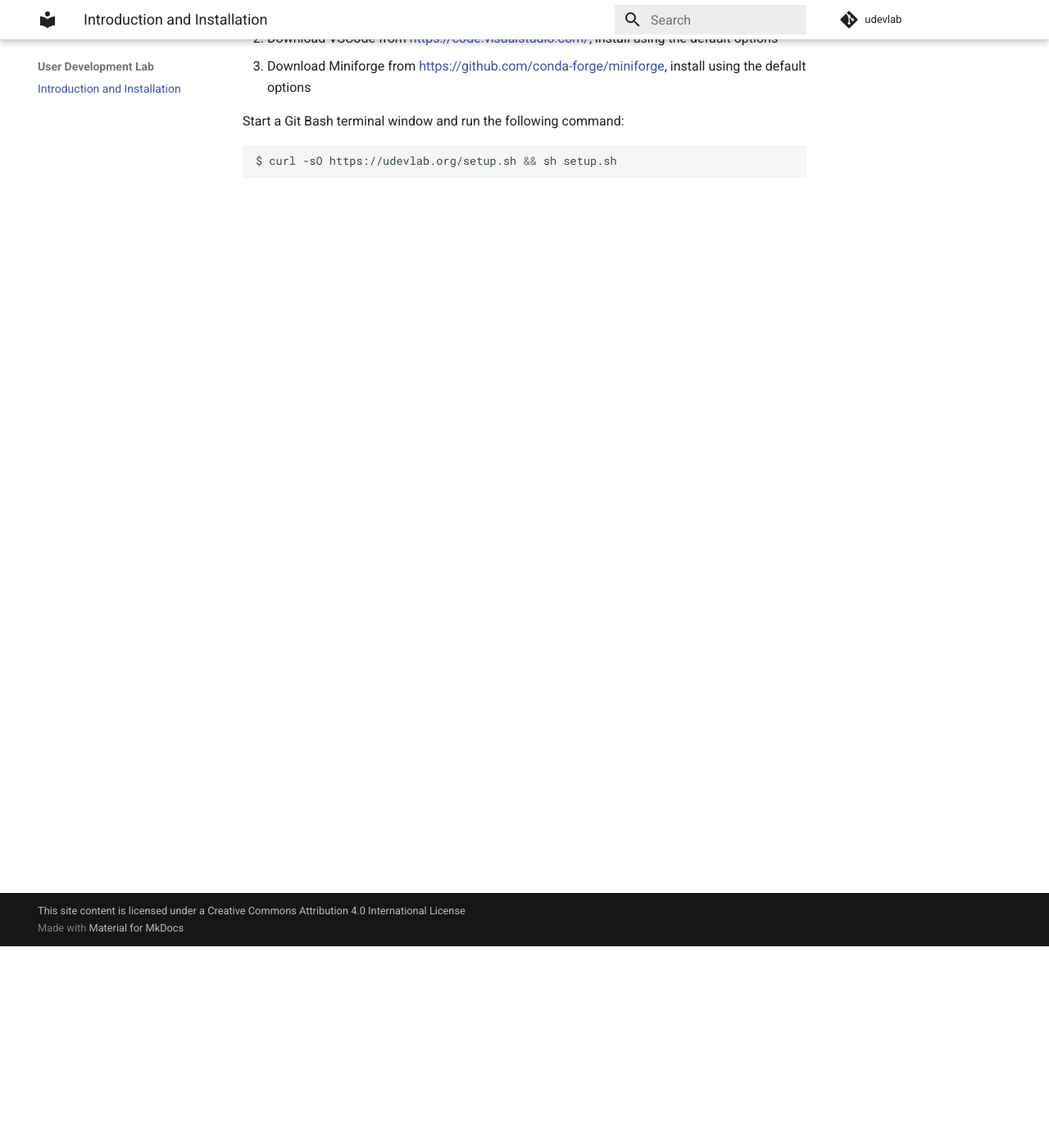
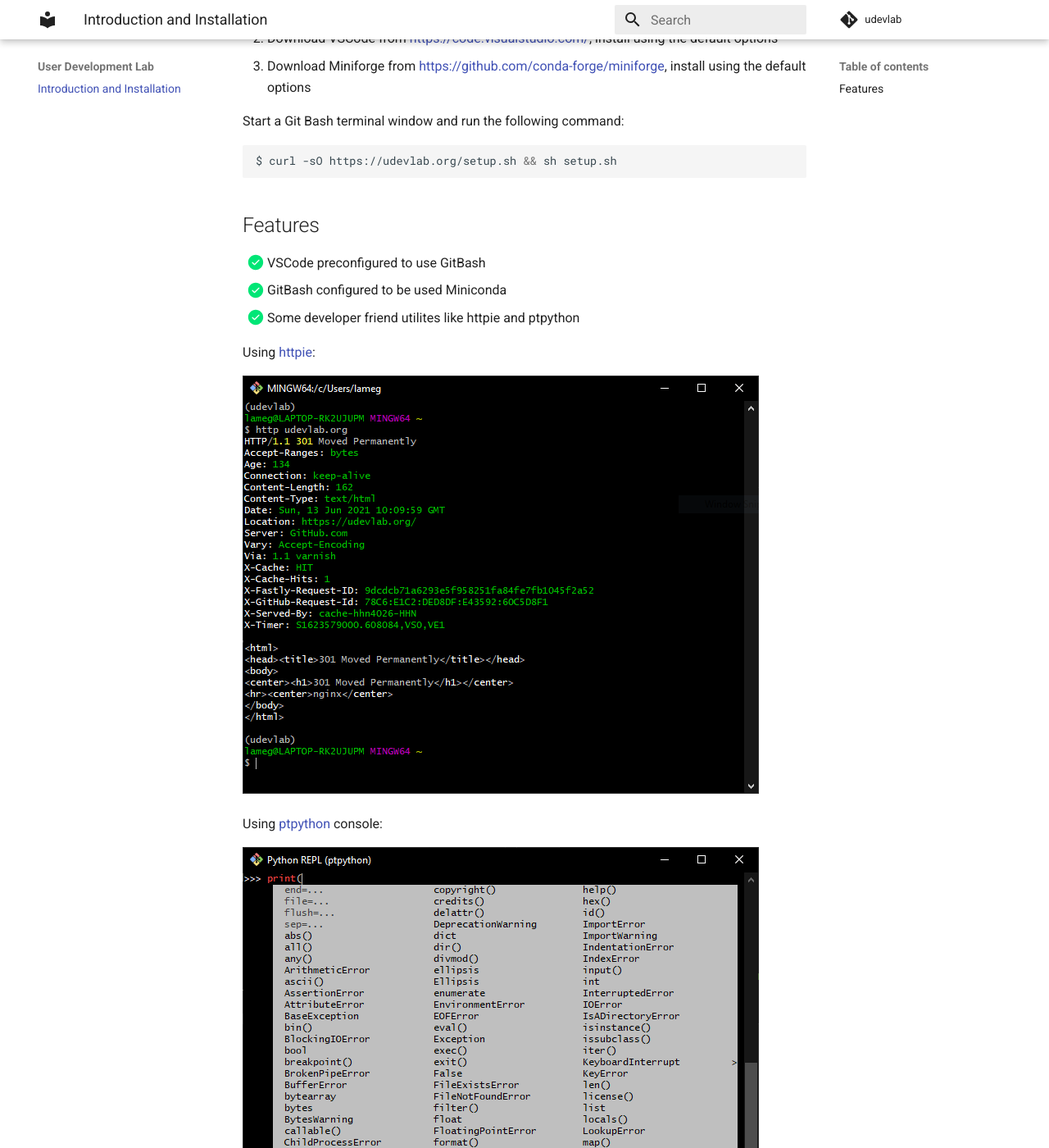
Before and after one commit to udevlab/udevlab, an MkDocs documentation site: the page built from docs/index.md, in a window 1280 px wide and 1400 px high, scrolled down 246 px. Shown: the whole window at 82% size. Built offline with MkDocs 1.6.1 and Material for MkDocs 9.7.7, drawn with Linux system fonts in a browser that asks for light colours; comment, search, counter and statistics services are not loaded; some of the changed text lies outside the part shown.

Commit message:
Improved doc

````diff
--- a/docs/index.md
+++ b/docs/index.md
@@ -8,3 +8,28 @@
 ```sh
 $ curl -sO https://udevlab.org/setup.sh && sh setup.sh
 ```
+
+## Features
+
+- [x] VSCode preconfigured to use GitBash
+- [x] GitBash configured to be used Miniconda
+- [x] Some developer friend utilites like httpie and ptpython
+
+
+
+Using [httpie]:
+[httpie]: https://httpie.io/
+
+![](images/screen.png)
+
+Using [ptpython] console:
+
+[ptpython]: https://github.com/prompt-toolkit/ptpython
+
+![](images/ptpython.png)
+
+Using the [ipython]: console:
+
+[ipython]: https://ipython.org/
+
+![](images/ipython.png)
````
Also changed, not shown: docs/images/ipython.png (added), docs/images/ptpython.png (added), docs/images/screen.png (added), 1 other file.
